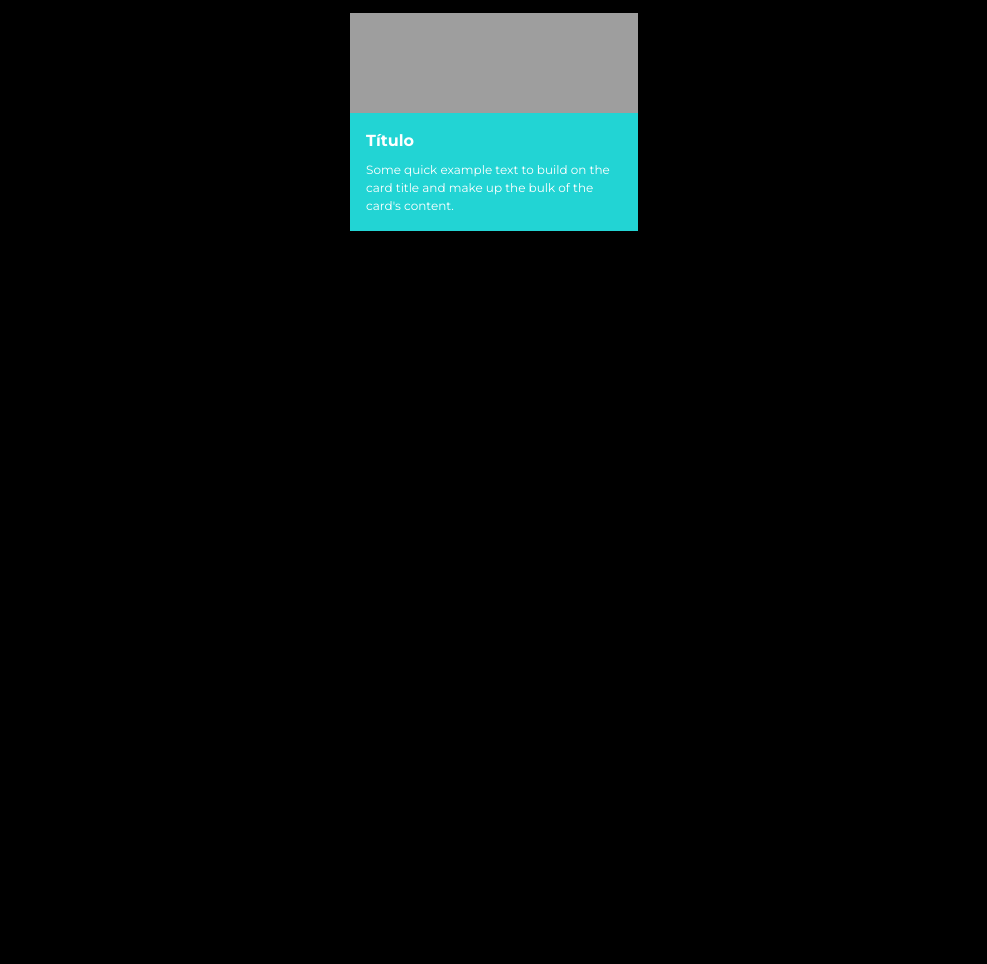
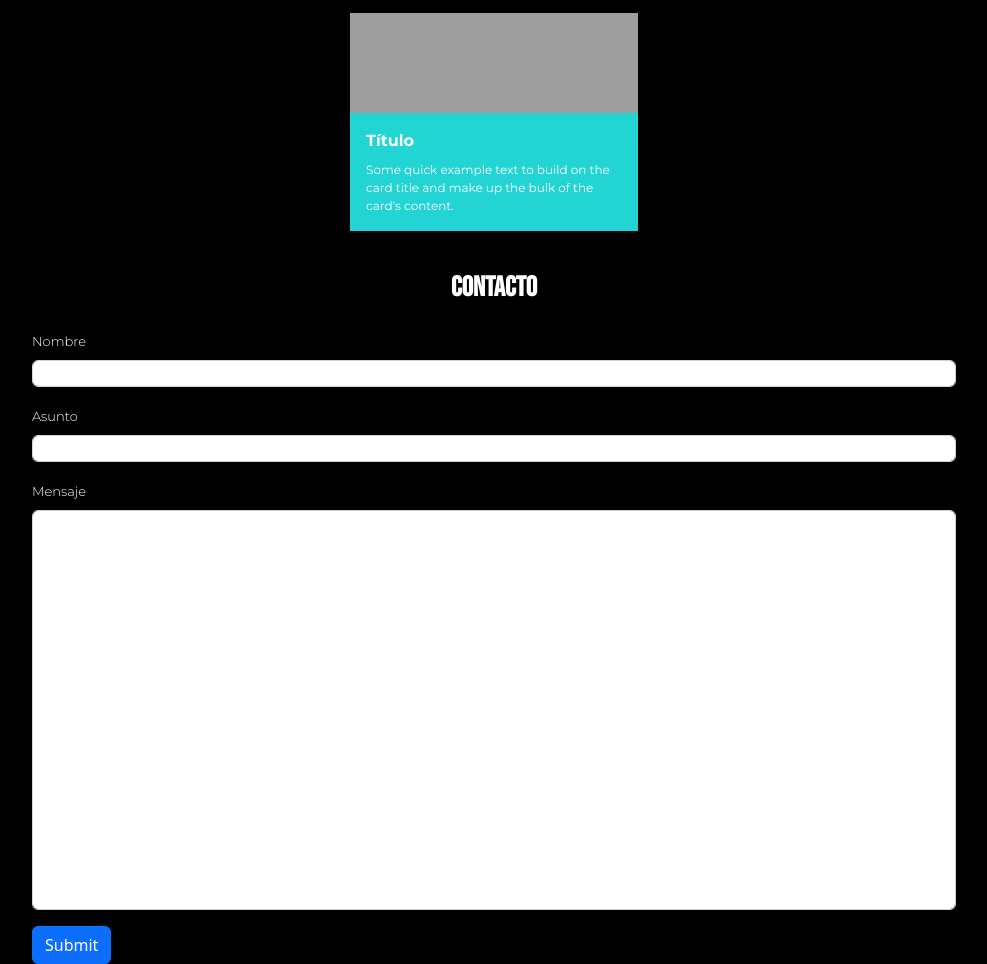
Before and after one commit to Enkelikitty/Viajes_Chile, a plain HTML site: page index.html in a window 1280 px wide. Shown: the part 1516-2480 px from the top of the page, without its empty margins (146-1133 px from the left). Before the commit the page ends 1763 px from the top, so only its background shows below. Drawn offline with nearby package versions, Linux system fonts and the light colour scheme; grey boxes are pictures that could not be loaded.

Commit message:
contacto agregado

```diff
--- a/assets/css/style.css
+++ b/assets/css/style.css
@@ -78,6 +78,23 @@ vertical-align: 1rem;
 .tarjetas2 .card-text {
     font-size: 0.75rem;
 }
+/*contacto*/
+.form1 {
+    margin-left: 6rem;
+    margin-right: 6rem;
+}
+.form-label {
+    color: white;
+    font-family: "Montserrat";
+    font-size: small;
+    font-weight: 300;
+}
+.form-control {
+    font-size: xx-small;
+}
+.msje {
+    height: 400px;
+}
 
 
 /*media querys*/
@@ -87,6 +104,10 @@ vertical-align: 1rem;
     }
     .navbar-nav {
         margin-right: 2rem;
+    }
+    .form1 {
+        margin-left: 1rem;
+        margin-right: 1rem;
     }
 
 }
--- a/index.html
+++ b/index.html
@@ -33,7 +33,7 @@
                 <a class="nav-link" href="#destacados">Destacados</a>
               </li>
               <li class="nav-item">
-                <a class="nav-link" href="#">Contacto</a>
+                <a class="nav-link" href="#contacto">Contacto</a>
               </li>
             </ul>
           </div>
@@ -126,6 +126,26 @@
 
 
       </section>
+      <section id="contacto" class="container">
+        <h3 class="titulos my-4">Contacto</h3>
+        <form action="" class="form1">
+            <div class="mb-3">
+                <label for="formName" class="form-label">Nombre</label>
+                <input type="text" class="form-control" id="formName">
+              </div>
+              <div class="mb-3">
+                <label for="formAsunto" class="form-label">Asunto</label>
+                <input type="text" class="form-control" id="formAsunto">
+              </div>
+              <div class="mb-3">
+                <label for="formMensaje" class="form-label">Mensaje</label>
+                <input type="text" class="form-control msje" id="formMensaje">
+              </div>
+              <button type="submit" class="btn btn-primary">Submit</button>
+        </form>
+
+
+      </section>
       <script src="./assets/js/script.js"></script>
     <script src="https://cdn.jsdelivr.net/npm/bootstrap@5.2.2/dist/js/bootstrap.bundle.min.js" integrity="sha384-OERcA2EqjJCMA+/3y+gxIOqMEjwtxJY7qPCqsdltbNJuaOe923+mo//f6V8Qbsw3" crossorigin="anonymous"></script>
 
```
